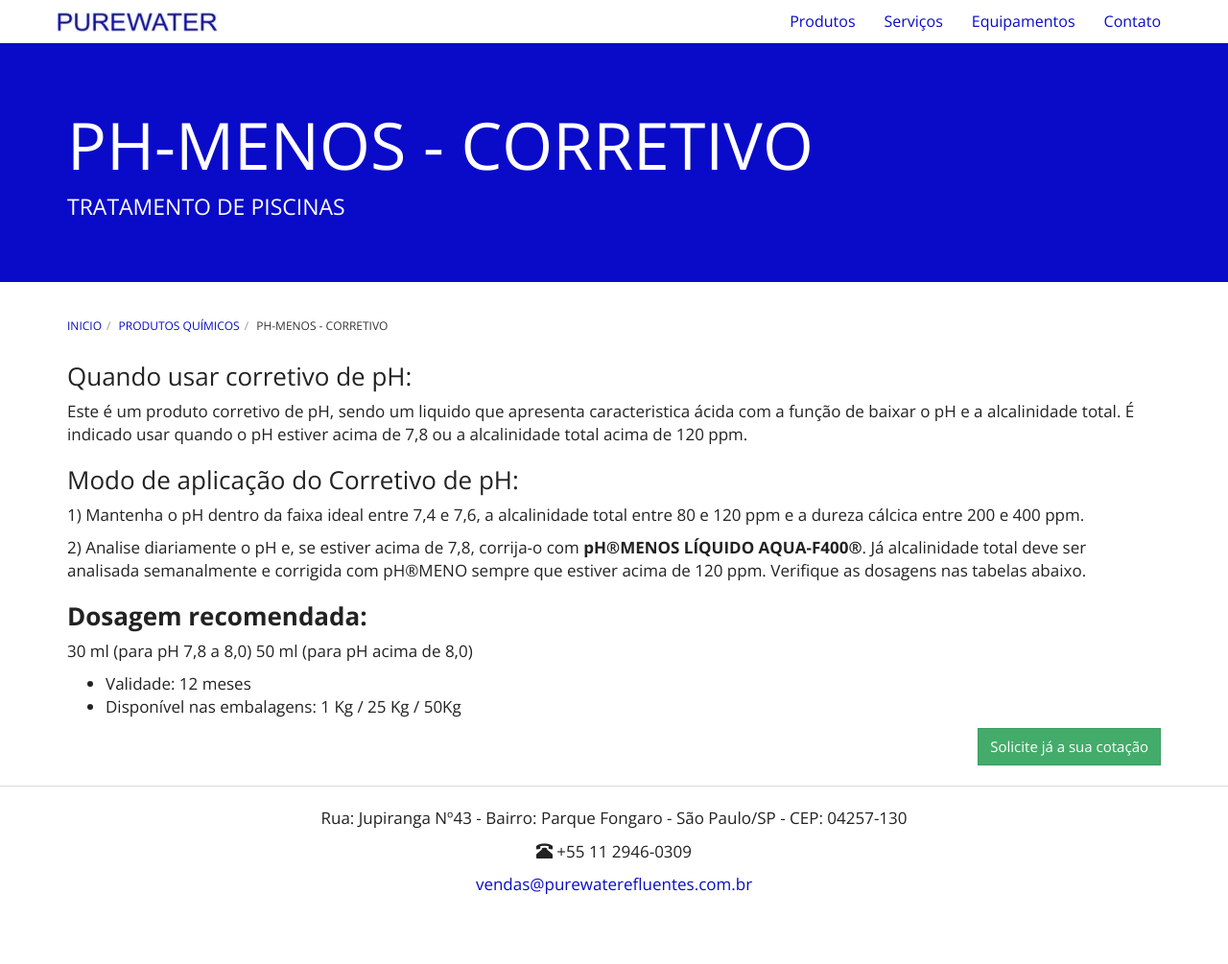
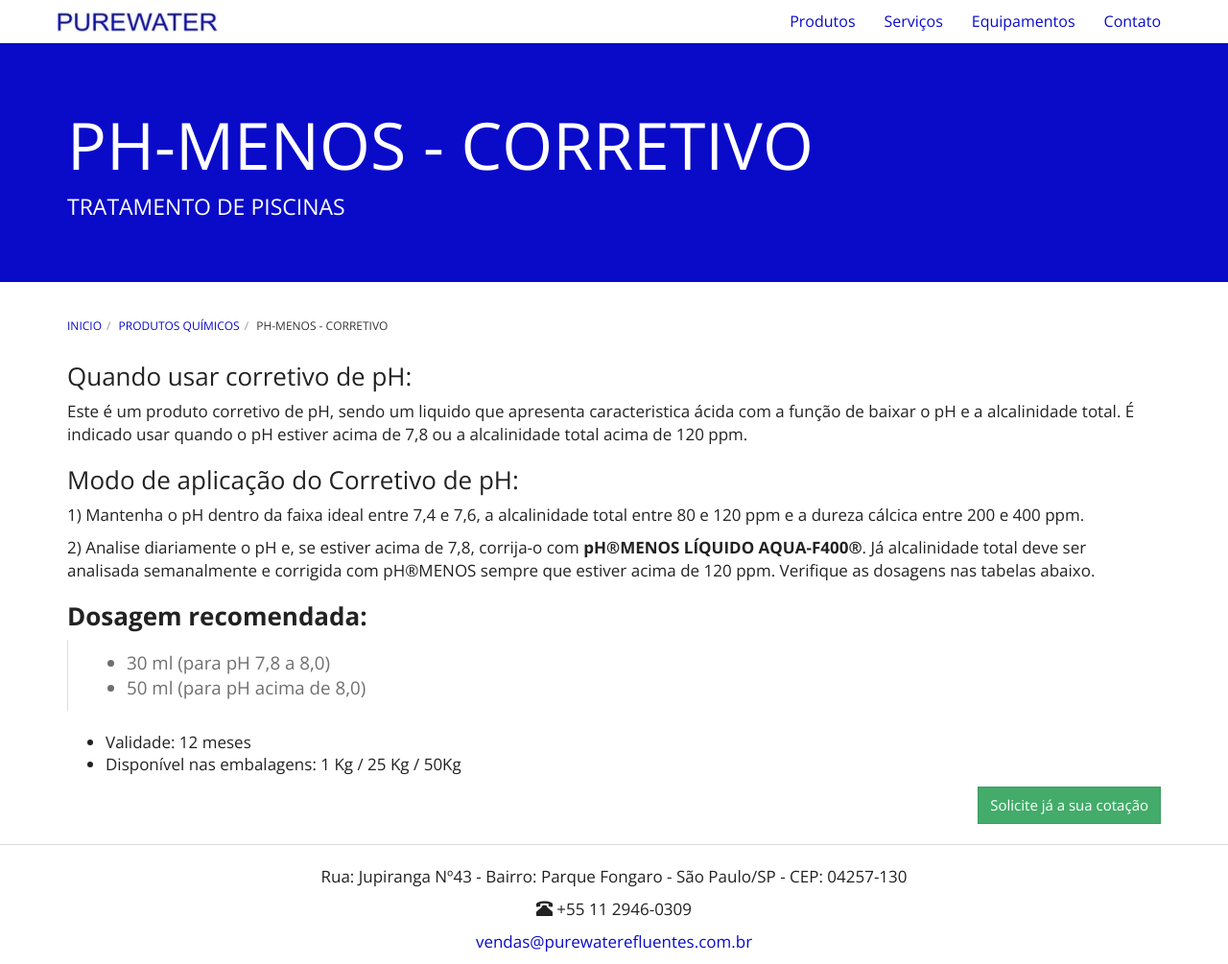
Before and after one commit to purewaterefluentes/purewaterefluentes.github.io, a Jekyll site: the page built from produtos/ph-menos-corretivo-para-piscina.md, in a window 1280 px wide and 1005 px high. Shown: the whole window at 96% size. Built offline with Jekyll 4.4.1, drawn with Linux system fonts in a browser that asks for light colours; nearby versions of some CDN libraries; library files that are not in the unit come from our copies.

Commit message:
Update ph-menos-corretivo-para-piscina.md

```diff
--- a/produtos/ph-menos-corretivo-para-piscina.md
+++ b/produtos/ph-menos-corretivo-para-piscina.md
@@ -13,11 +13,13 @@
 
 1) Mantenha o pH dentro da faixa ideal entre 7,4 e 7,6, a alcalinidade total entre 80 e 120 ppm e a dureza cálcica entre 200 e 400 ppm.
 
-2) Analise diariamente o pH e, se estiver acima de 7,8, corrija-o com **pH®MENOS LÍQUIDO AQUA-F400®**. Já alcalinidade total deve ser analisada semanalmente e corrigida com pH®MENO sempre que estiver acima de 120 ppm. Verifique as dosagens nas tabelas abaixo.
+2) Analise diariamente o pH e, se estiver acima de 7,8, corrija-o com **pH®MENOS LÍQUIDO AQUA-F400®**. Já alcalinidade total deve ser analisada semanalmente e corrigida com pH®MENOS sempre que estiver acima de 120 ppm. Verifique as dosagens nas tabelas abaixo.
 
 ### **Dosagem recomendada:**
-  30 ml (para pH 7,8 a 8,0)
-  50 ml (para pH acima de 8,0)
+>
+  + 30 ml (para pH 7,8 a 8,0)
+  + 50 ml (para pH acima de 8,0)
+>
 
 - Validade: 12 meses
 - Disponível nas embalagens: 1 Kg / 25 Kg / 50Kg
```
